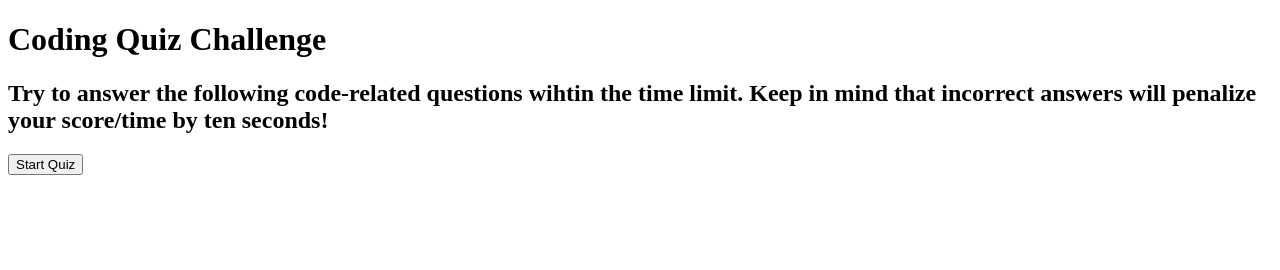
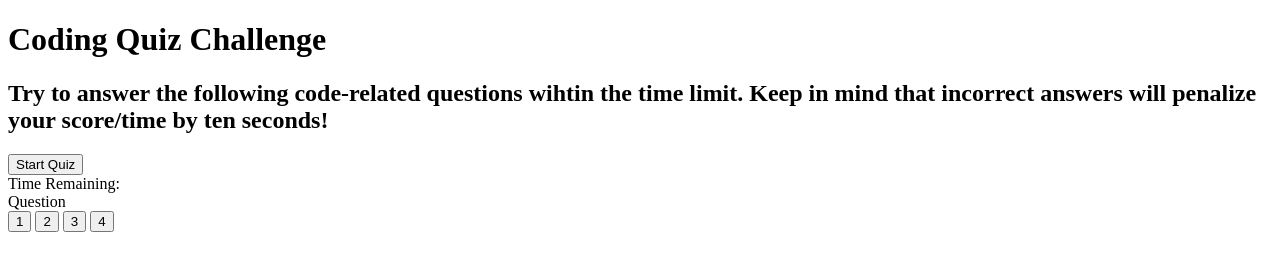
Before and after one commit to danialmahmoudi16/CodingKnowledgeQuiz, a plain HTML site: page index.html in a window 1280 px wide. Drawn offline with Linux system fonts and the light colour scheme.

Commit message:
Created div's and id's for the questions, timer, and answer choices.

```diff
--- a/index.html
+++ b/index.html
@@ -18,5 +18,14 @@
         <button id="startquiz" class="btn">Start Quiz</button>
     </div>
 
+    <div id="q&a">
+        <div id="timer">Time Remaining: </div>
+         <div id="question">Question </div>
+            <button id="1" class="choice1">1</button>
+            <button id="2" class="choice2">2</button>
+            <button id="3" class="choice3">3</button>
+            <button id="4" class="choice4">4</button>
+         <div id="result"></div>
+    </div>
 </body>
 </html>
```
